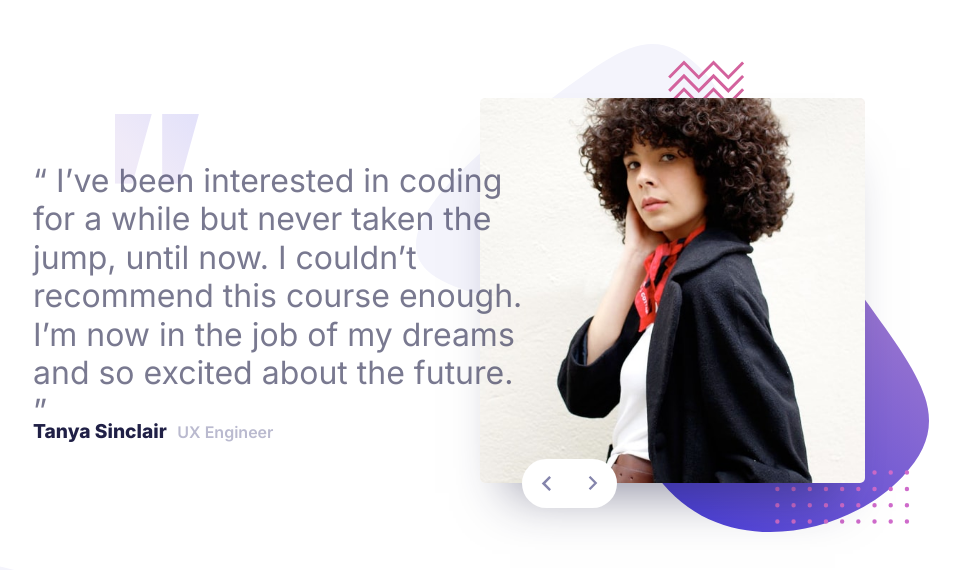
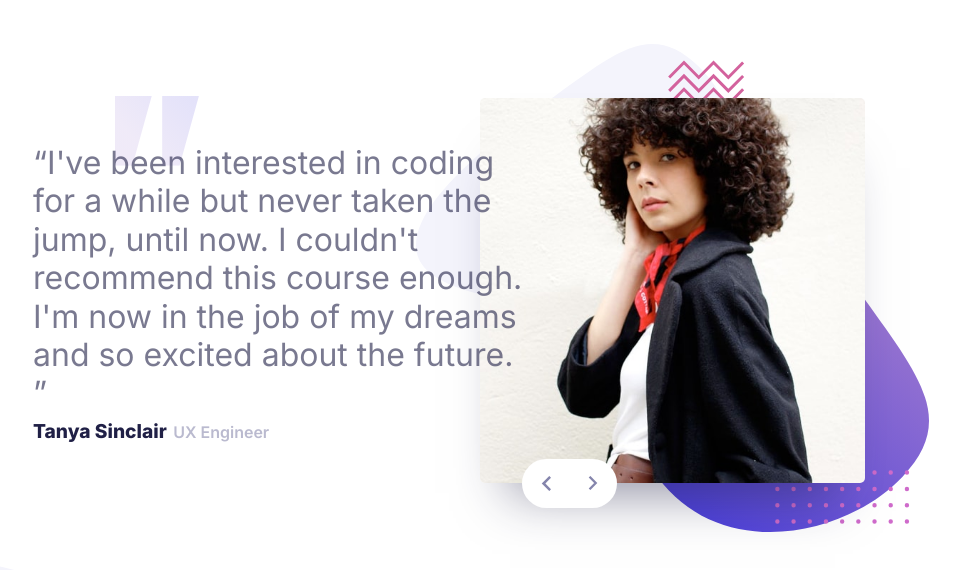
Before and after one commit to DebabrataBanik/coding-bootcamp-testimonials-slider-master, a plain HTML site: page index.html in a window 1280 px wide. Shown: the part 112-682 px from the top of the page, without its empty margins (159-1119 px from the left). Drawn offline with Linux system fonts and the light colour scheme.

Commit message:
minor changes to styling

```diff
--- a/index.html
+++ b/index.html
@@ -16,6 +16,7 @@
   <title>Frontend Mentor | Coding Bootcamp Testimonials Slider</title>
 
   <link rel="stylesheet" href="style.css">
+  <script defer src="script.js"></script>
 
 </head>
 
@@ -25,13 +26,13 @@
     <main class="container">
       <div class="testimonial__container">
         <section class="testimonial">
-          <h2>“ I’ve been interested in coding for a while but never taken the jump, until now.
+          <h2 class="text">“ I’ve been interested in coding for a while but never taken the jump, until now.
             I couldn’t recommend this course enough. I’m now in the job of my dreams and so
             excited about the future. ”</h2>
-          <p>Tanya Sinclair <span>UX Engineer</span></p>
+          <p class="author">Tanya Sinclair <span>UX Engineer</span></p>
         </section>
         <div class="image__container">
-          <img class="user-image active" src="images/image-tanya.jpg" alt="Tanya Sinclair">
+          <img class="user-image" src="images/image-tanya.jpg" alt="Tanya Sinclair">
           <div class="slider">
             <button class="prev"><img src="images/icon-prev.svg" alt="prev icon"></button>
             <button class="next"><img src="images/icon-next.svg" alt="next icon"></button>
--- a/style.css
+++ b/style.css
@@ -136,7 +136,7 @@ p span{
     font-size: clamp(0.6rem, 2.5vw, 1rem);
     text-align: left;
     left: 0;
-    top: 50%;
+    top: 47%;
     transform: translateY(-50%);
     font-weight: 400;
     /* width: 18rem; */
@@ -147,6 +147,7 @@ p span{
     line-height: 1.2;
   }
   p{
+    text-align: left;
     position: absolute;
     bottom: 145px;
     font-size: clamp(0.4rem, 1.5vw, 0.6rem);
@@ -165,7 +166,7 @@ p span{
   }
 }
 
-@media (max-width: 1024px){
+@media (max-width: 1024px) and (min-width: 767px){
   .container{
     padding-inline: 2rem;
   }
```
